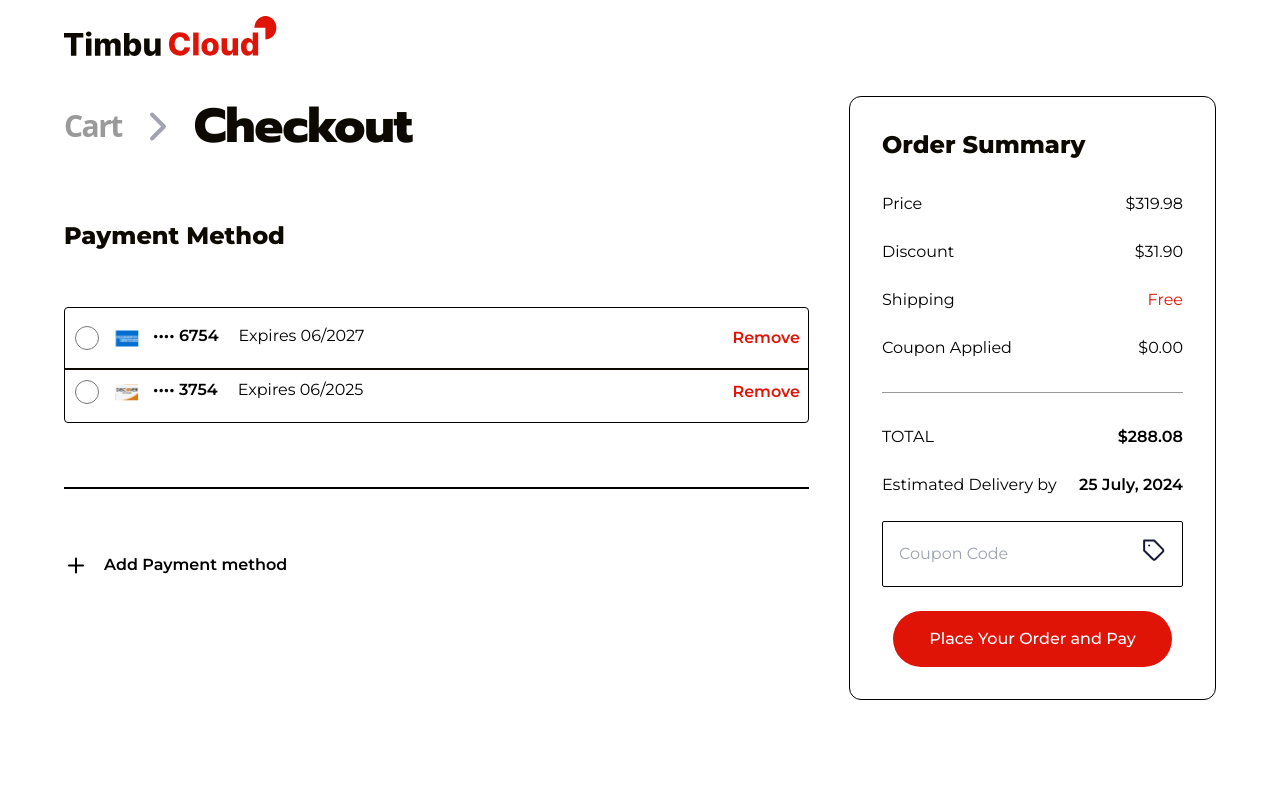
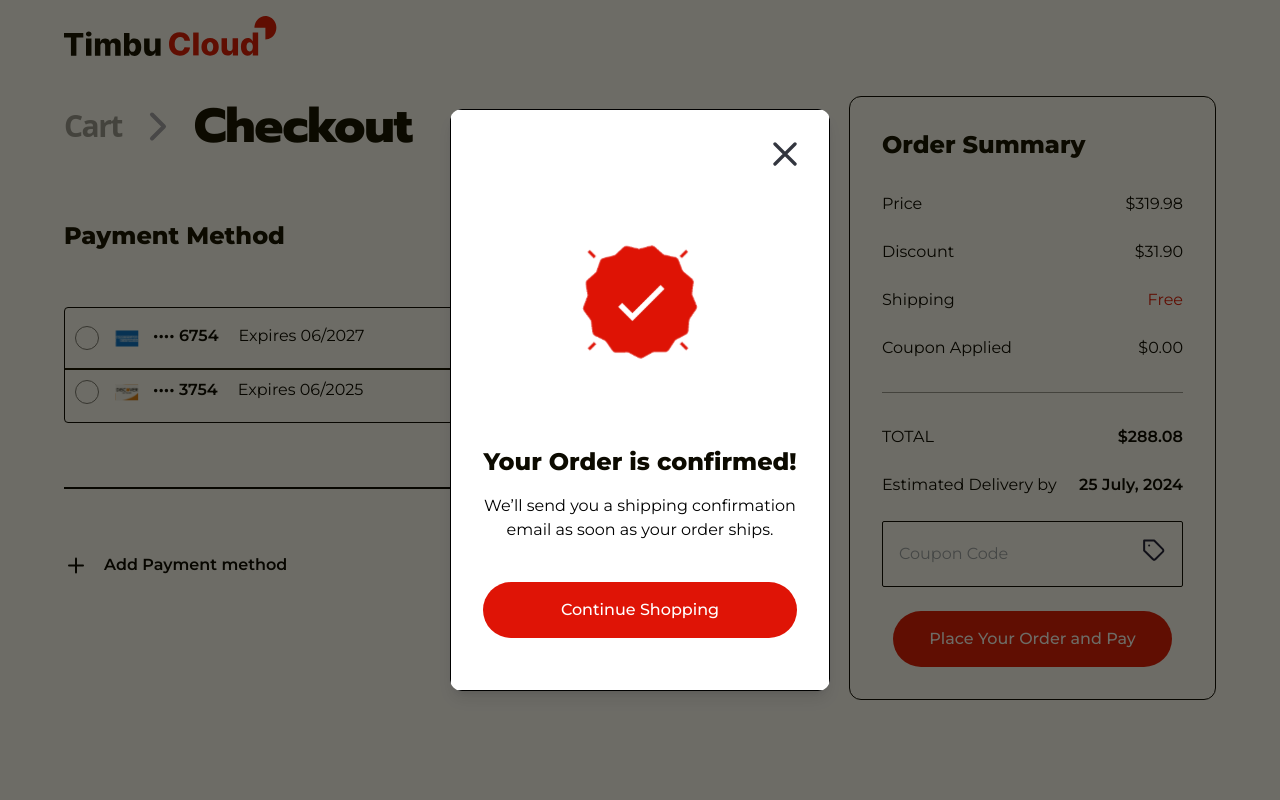
Before and after one commit to ruxy1212/teleport-pd, a React (Vite) app: page /checkout in a window 1280 px wide. Shown: the top 800 px of the page. Built offline with nearby package versions, Linux system fonts and the light colour scheme.

Commit message:
All static pages done

```diff
--- /dev/null
+++ b/src/components/Modal.jsx
@@ -0,0 +1,25 @@
+import propTypes from 'prop-types'
+import Close from "../assets/img/icons/Close.svg";
+
+export default function Modal({children, open, setOpen}){
+    return (
+        <div className={`${open?'flex':'hidden'} fixed top-0 left-0 w-screen h-screen z-[90] bg-pd-black/60 justify-center items-center`}>
+            <div className="max-h-[90vh] overflow-scroll shadow-lg bg-pd-white rounded-xl">
+                <div className="p-8 bg-white border border-black border-solid leading-[150%] max-w-[380px]">
+                    <div className="flex justify-end">
+                        <button onClick={()=>setOpen(false)}>
+                            <img loading="lazy" src={Close} className="self-end aspect-square"/>
+                        </button>
+                    </div>
+                    {children}
+                </div>
+            </div>
+        </div>
+    )
+}
+
+Modal.propTypes = {
+    children: propTypes.node,
+    open: propTypes.bool,
+    setOpen: propTypes.func
+}
--- /dev/null
+++ b/src/components/parts/AddPayment.jsx
@@ -0,0 +1,32 @@
+
+export default function AddPayment() {
+  return (
+    <div className="flex flex-col justify-between">
+      <h3 className="self-start mt-6 pd-h3 leading-8 text-pd-black">Add Payment Method</h3>
+      <form action="">
+        <div className="mt-8">
+            <label className="pd-p-18 font-semibold text-pd-black">Card Number</label>
+            <div className="justify-center px-4 py-3 mt-4 rounded-sm border-2 border-black border-solid text-pd-black">
+                <input type="text" placeholder="1234 5678 9101 1121" className="pd-p border-none outline-none"/>
+            </div>
+        </div>
+        <div className="flex gap-4 mt-8">
+            <div className="mt-4 flex-1">
+                <label className="pd-p-18 font-semibold text-pd-black">Expiration Date</label>
+                <div className="justify-center px-4 py-3 mt-4 rounded-sm border-2 border-black border-solid text-pd-black">
+                    <input type="text" placeholder="MM/YY" className="pd-p w-28 border-none outline-none"/>
+                </div>
+            </div>
+            <div className="mt-4 flex-1">
+                <label className="pd-p-18 font-semibold text-pd-black">CVV</label>
+                <div className="justify-center px-4 py-3 mt-4 rounded-sm border-2 border-black border-solid text-pd-black">
+                    <input type="text" placeholder="123" className="pd-p w-28 border-none outline-none"/>
+                </div>
+            </div>
+        </div>
+      </form>
+        <button className="mt-10 mb-5 py-4 px-10 flex items-center justify-center gap-2 bg-pd-red text-pd-white rounded-[3.25rem] font-medium pd-button font-montserrat">Save Card Details</button>
+        <p className="pd-p leading-6 text-neutral-500">Your personal data will be used to process your order, support your experience throughout this website, and for other purposes.</p>
+    </div>
+  );
+}
--- /dev/null
+++ b/src/components/parts/ShowSuccess.jsx
@@ -0,0 +1,13 @@
+import tick from "../../assets/img/icons/tick.svg";
+
+export default function ShowSuccess() {
+  return (
+    <div className="flex flex-col justify-between items-center">
+        <img loading="lazy" src={tick} className="mt-14 w-40 max-w-full aspect-square"/>
+        <h3 className="mt-16 pd-h3 leading-8 text-center text-pd-black">Your Order is confirmed!</h3>
+        <p className="pd-p mt-4 text-base leading-6 text-center text-black">We’ll send you a shipping confirmation email as soon as your order
+        ships.</p>
+        <button className="mt-10 mb-5 py-4 px-10 flex items-center justify-center gap-2 bg-pd-red text-pd-white rounded-[3.25rem] font-medium pd-button font-montserrat">Continue Shopping</button>
+    </div>
+  );
+}
--- a/src/pages/Checkout.jsx
+++ b/src/pages/Checkout.jsx
@@ -1,17 +1,35 @@
+import { useState } from 'react';
 import WebLayout from "../layouts/WebLayout";
 import { Link } from "react-router-dom";
 import ChevronRight from "../components/icons/ChevronRight";
 import Plus from "../components/icons/Plus"
-import Minus from "../components/icons/Minus"
-import Percent from "../components/icons/Percent"
+// import Minus from "../components/icons/Minus"
+// import Percent from "../components/icons/Percent"
 import Trailing from "../components/icons/Trailing";
 import amex from "../assets/img/icons/amex.svg";
 import discover from "../assets/img/icons/discover.svg";
+import Modal from "../components/Modal";
+import AddPayment from "../components/parts/AddPayment";
+import ShowSuccess from "../components/parts/ShowSuccess";
 
 export default function Checkout(){
+    const [showPayment, setShowPayment] = useState(false);
+    const [showSuccess, setShowSuccess] = useState(true);
+
+    const setOpen = () => {
+      setShowPayment(false);
+      setShowSuccess(false);
+    }
+
     return (
         <WebLayout>
-<div className="max-w-[1200px] mx-auto mt-6 px-4 md:px-6 xl:px-0">
+          <Modal open={showPayment} setOpen={setOpen}>
+            <AddPayment></AddPayment>
+          </Modal>
+          <Modal open={showSuccess} setOpen={setOpen}>
+            <ShowSuccess></ShowSuccess>
+          </Modal>
+        <div className="max-w-[1200px] mx-auto mt-6 px-4 md:px-6 xl:px-0">
           <div className="flex gap-5 flex-col md:flex-row">
             <div className="flex flex-col grow w-full md:w-[67%] gap-8">
               <div>
@@ -62,7 +80,7 @@ export default function Checkout(){
 
               <div className="shrink-0 mt-8 h-px bg-black border border-black border-solid max-md:max-w-full" />
 
-              <button className="flex gap-4 justify-center self-start mt-8 font-semibold leading-6 rounded font-montserrat">
+              <button className="flex gap-4 justify-center self-start mt-8 font-semibold leading-6 rounded font-montserrat" onClick={()=>setShowPayment(true)}>
                 <Plus />
                 <span>Add Payment method</span>
               </button>
@@ -105,7 +123,7 @@ export default function Checkout(){
                 </div>
               </div>
               <div className="mt-6">
-                <button className="mx-auto py-4 px-9 flex items-center justify-center gap-2 bg-pd-red text-pd-white rounded-[3.25rem] font-medium pd-button font-montserrat">Place Your Order and Pay</button>
+                <button onClick={()=>setShowSuccess(true)} className="mx-auto py-4 px-9 flex items-center justify-center gap-2 bg-pd-red text-pd-white rounded-[3.25rem] font-medium pd-button font-montserrat">Place Your Order and Pay</button>
               </div>
             </div>
           </div>
```
Also changed, not shown: src/assets/img/icons/tick.svg (added).
